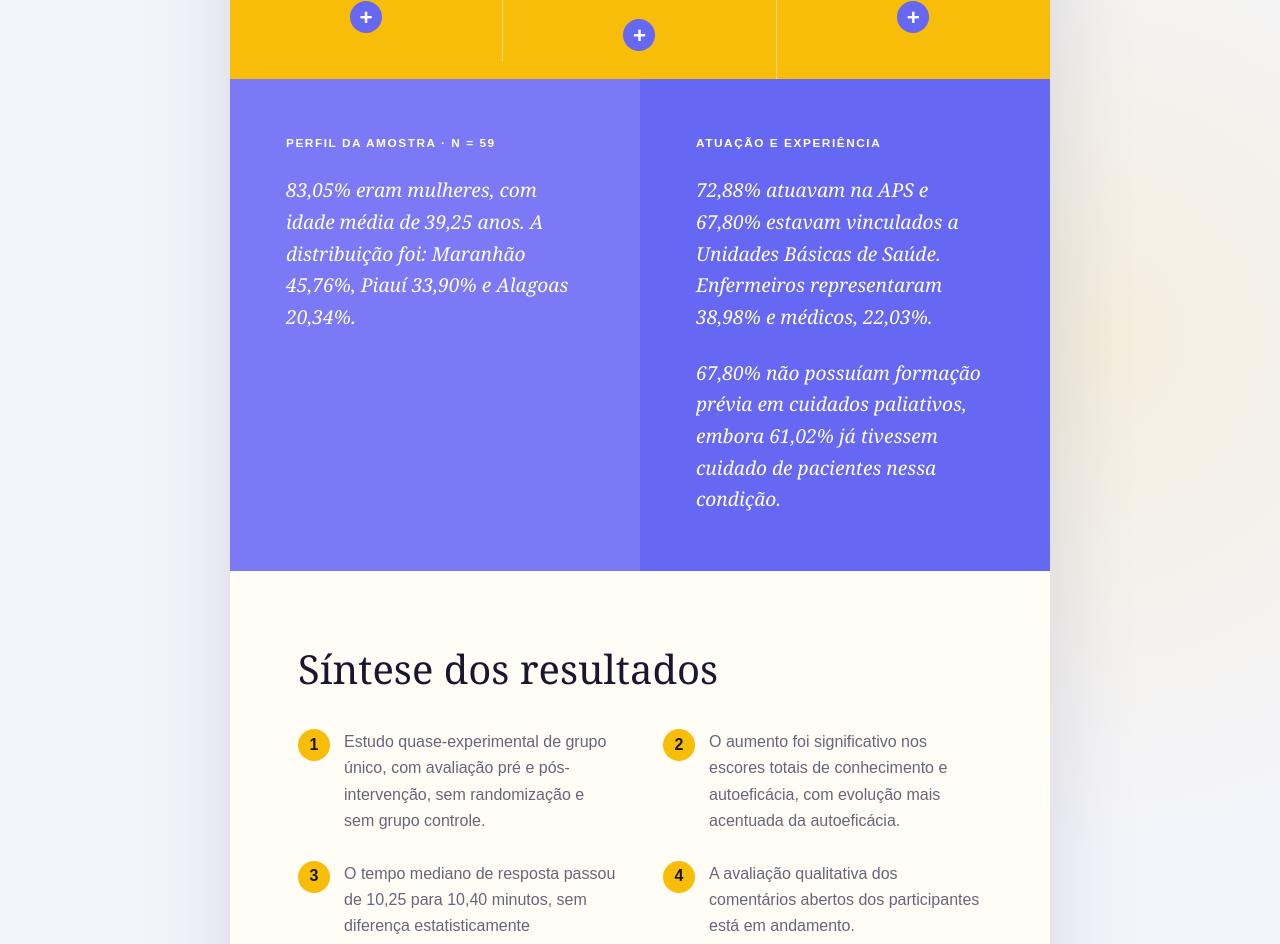
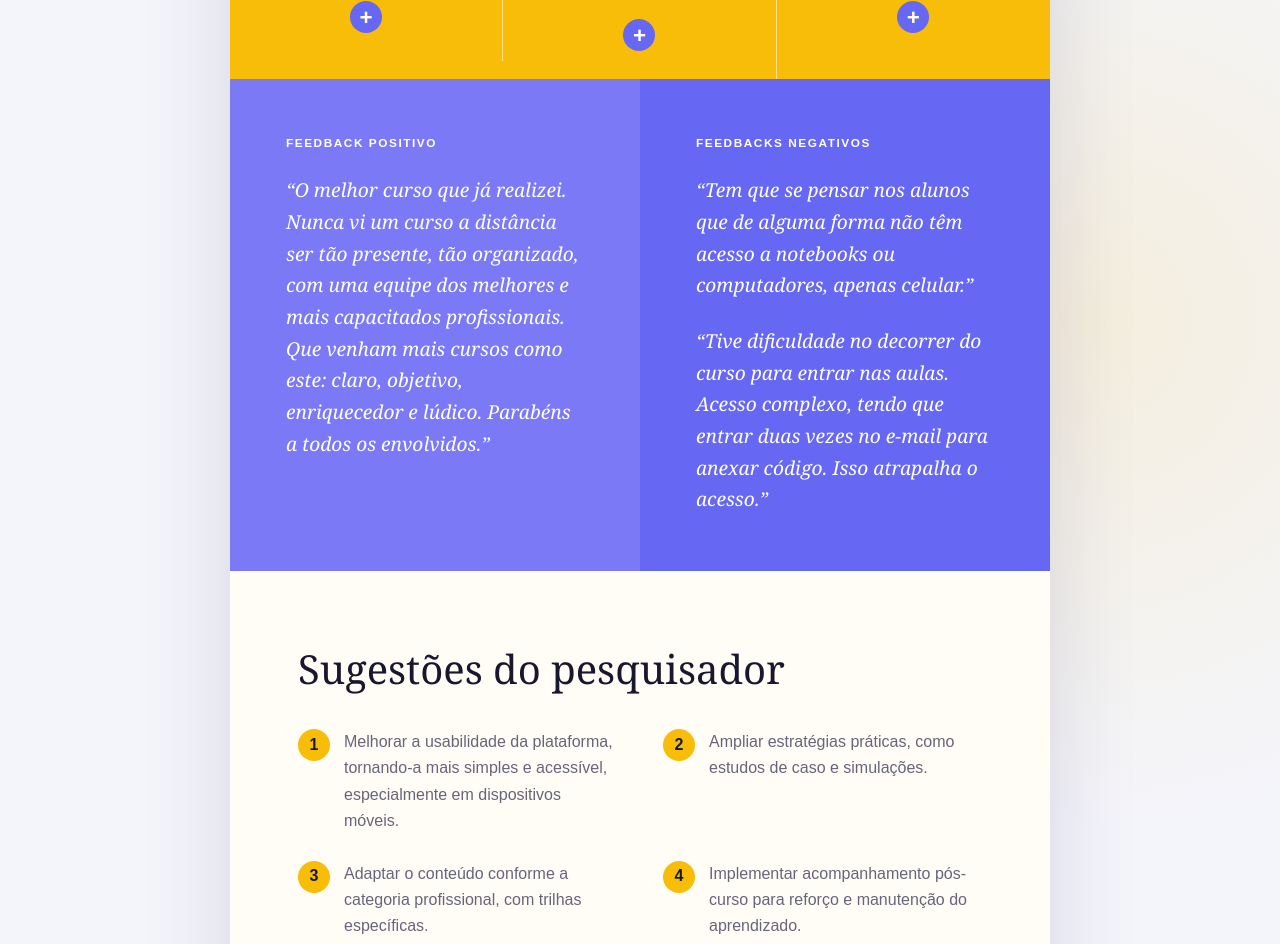
Before and after one commit to brunobelolima/infografico-paliativos-aps, a Next.js app: page / in a window 1280 px wide. Shown: the part 1600-2544 px from the top of the page. Built offline with nearby package versions, Linux system fonts and the light colour scheme.

Commit message:
Restaura feedbacks e sugestões do pesquisador

```diff
--- a/app/page.tsx
+++ b/app/page.tsx
@@ -298,46 +298,48 @@ export default function Home() {
             ))}
         </section>
 
-        <section className="feedbacks" aria-label="Perfil dos participantes">
+        <section className="feedbacks" aria-label="Feedbacks dos participantes">
           <article className="feedback feedback-positive">
-            <span className="feedback-label">Perfil da amostra · n = 59</span>
+            <span className="feedback-label">Feedback positivo</span>
             <blockquote>
-              83,05% eram mulheres, com idade média de 39,25 anos. A distribuição
-              foi: Maranhão 45,76%, Piauí 33,90% e Alagoas 20,34%.
+              “O melhor curso que já realizei. Nunca vi um curso a distância ser
+              tão presente, tão organizado, com uma equipe dos melhores e mais
+              capacitados profissionais. Que venham mais cursos como este:
+              claro, objetivo, enriquecedor e lúdico. Parabéns a todos os
+              envolvidos.”
             </blockquote>
           </article>
           <article className="feedback feedback-negative">
-            <span className="feedback-label">Atuação e experiência</span>
+            <span className="feedback-label">Feedbacks negativos</span>
             <blockquote>
-              72,88% atuavam na APS e 67,80% estavam vinculados a Unidades
-              Básicas de Saúde. Enfermeiros representaram 38,98% e médicos,
-              22,03%.
+              “Tem que se pensar nos alunos que de alguma forma não têm acesso a
+              notebooks ou computadores, apenas celular.”
             </blockquote>
             <blockquote>
-              67,80% não possuíam formação prévia em cuidados paliativos, embora
-              61,02% já tivessem cuidado de pacientes nessa condição.
+              “Tive dificuldade no decorrer do curso para entrar nas aulas.
+              Acesso complexo, tendo que entrar duas vezes no e-mail para anexar
+              código. Isso atrapalha o acesso.”
             </blockquote>
           </article>
         </section>
 
         <section className="recommendations" aria-labelledby="recommendations">
-          <h2 id="recommendations">Síntese dos resultados</h2>
+          <h2 id="recommendations">Sugestões do pesquisador</h2>
           <ol>
             <li>
-              Estudo quase-experimental de grupo único, com avaliação pré e
-              pós-intervenção, sem randomização e sem grupo controle.
+              Melhorar a usabilidade da plataforma, tornando-a mais simples e
+              acessível, especialmente em dispositivos móveis.
             </li>
             <li>
-              O aumento foi significativo nos escores totais de conhecimento e
-              autoeficácia, com evolução mais acentuada da autoeficácia.
+              Ampliar estratégias práticas, como estudos de caso e simulações.
             </li>
             <li>
-              O tempo mediano de resposta passou de 10,25 para 10,40 minutos,
-              sem diferença estatisticamente significativa (p = 0,173).
+              Adaptar o conteúdo conforme a categoria profissional, com trilhas
+              específicas.
             </li>
             <li>
-              A avaliação qualitativa dos comentários abertos dos participantes
-              está em andamento.
+              Implementar acompanhamento pós-curso para reforço e manutenção do
+              aprendizado.
             </li>
           </ol>
         </section>
```
